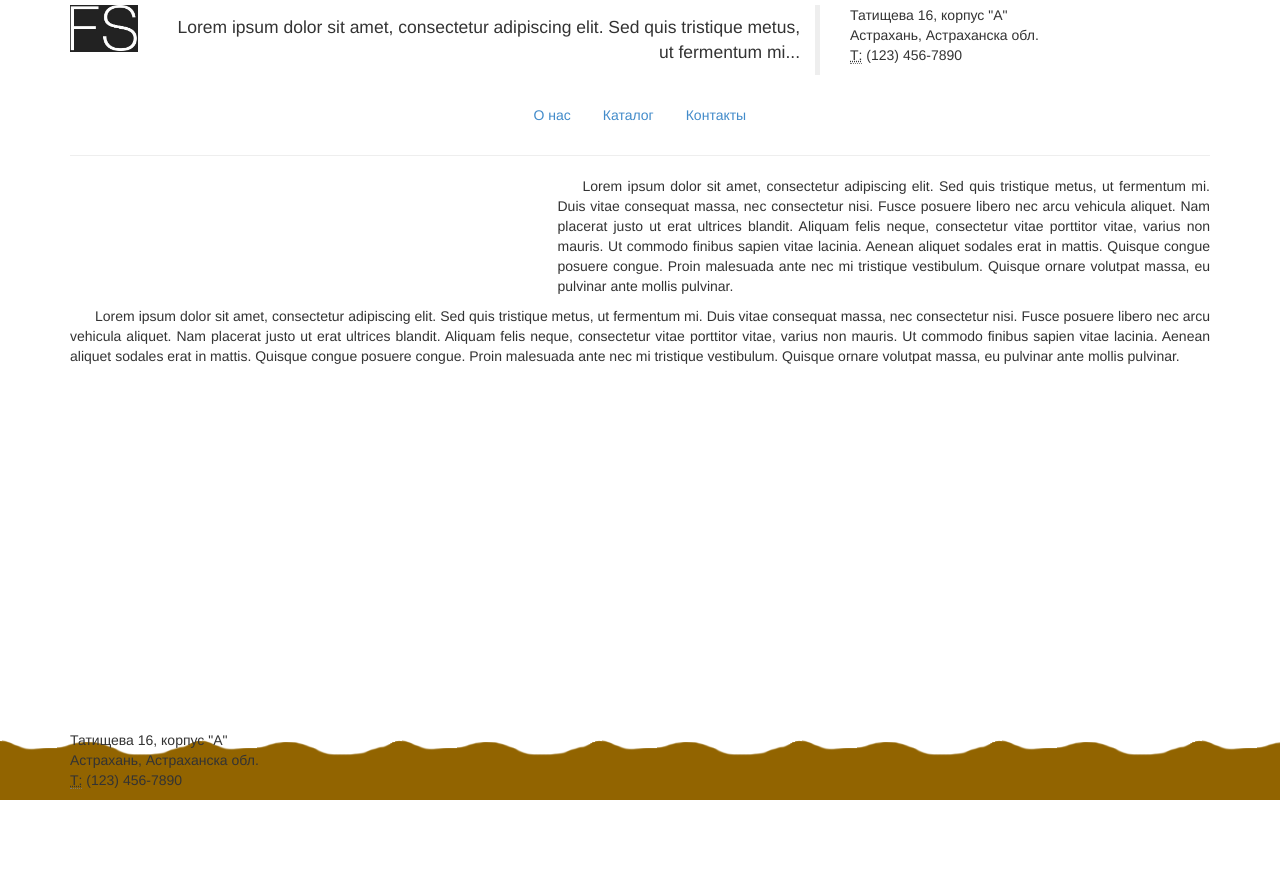
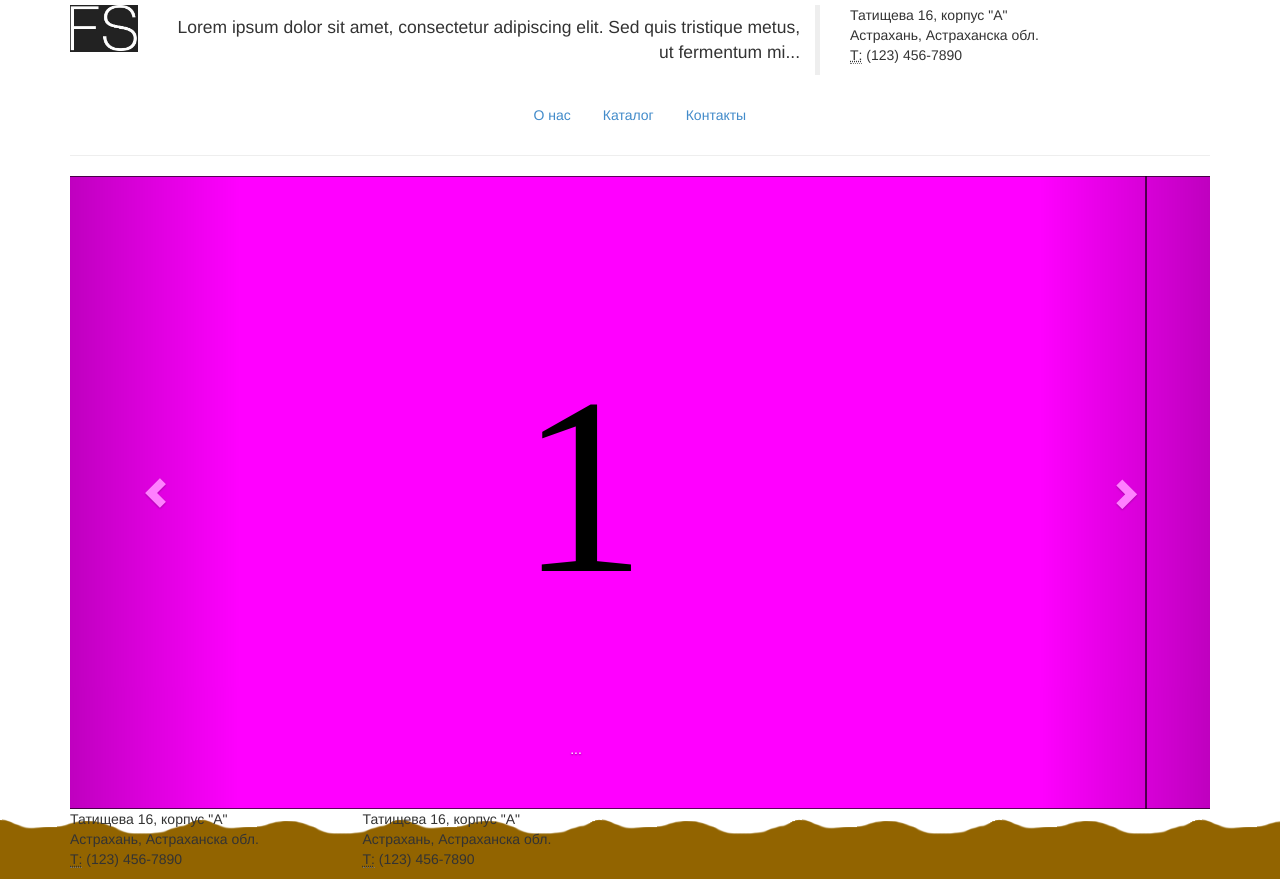
Before and after one commit to iKolya01/RybalovniyiMagasin, a plain HTML site: page сайт/index.html in a window 1280 px wide. Before the commit the page ends 810 px from the top, so only its background shows below. Drawn offline with nearby package versions, Linux system fonts and the light colour scheme.

Commit message:
ukfdyfz cnhfybwf

```diff
--- a/сайт/index.html
+++ b/сайт/index.html
@@ -4,7 +4,7 @@
     <meta charset="utf-8">
     <meta http-equiv="X-UA-Compatible" content="IE=edge">
     <meta name="viewport" content="width=device-width, initial-scale=1">
-    <title>Bootstrap 101 Template</title>
+    <title>Рыбаловный магазин</title>
 
     <!-- Bootstrap -->
     <link href="css/bootstrap.min.css" rel="stylesheet">
@@ -46,20 +46,61 @@
 		</ul>
 	  </div>
 	  <hr />
-	  <div class="row">
-	    <div class="col-md-5">
+	</div>
+	<div class="container">
+	  <div id="carousel-example-generic" class="carousel slide" data-ride="carousel">
+		<!-- Indicators
+		<ol class="carousel-indicators">
+		  <li data-target="#carousel-example-generic" data-slide-to="0" class="active"></li>
+		  <li data-target="#carousel-example-generic" data-slide-to="1"></li>
+		  <li data-target="#carousel-example-generic" data-slide-to="2"></li>
+		</ol>-->
+
+		<!-- Wrapper for slides -->
+		<div class="carousel-inner" role="listbox">
+		  <div class="item active">
+			<img src="img/1.svg" alt="...">
+			<div class="carousel-caption">
+			  ...
+			</div>
+		  </div>
+		  <div class="item">
+			<img src="img/2.svg" alt="...">
+			<div class="carousel-caption">
+			  ...
+			</div>
+		  </div>
+		  <div class="item">
+			<img src="img/3.svg" alt="...">
+			<div class="carousel-caption">
+			  ...
+			</div>
+		  </div>
 		</div>
-		<div class="col-md-7">
-		  <p>Lorem ipsum dolor sit amet, consectetur adipiscing elit. Sed quis tristique metus, ut fermentum mi. Duis vitae consequat massa, nec consectetur nisi. Fusce posuere libero nec arcu vehicula aliquet. Nam placerat justo ut erat ultrices blandit. Aliquam felis neque, consectetur vitae porttitor vitae, varius non mauris. Ut commodo finibus sapien vitae lacinia. Aenean aliquet sodales erat in mattis. Quisque congue posuere congue. Proin malesuada ante nec mi tristique vestibulum. Quisque ornare volutpat massa, eu pulvinar ante mollis pulvinar.</p>
-		</div>
+
+		<!-- Controls -->
+		<a class="left carousel-control" href="#carousel-example-generic" role="button" data-slide="prev">
+		  <span class="glyphicon glyphicon-chevron-left" aria-hidden="true"></span>
+		  <span class="sr-only">Previous</span>
+		</a>
+		<a class="right carousel-control" href="#carousel-example-generic" role="button" data-slide="next">
+		  <span class="glyphicon glyphicon-chevron-right" aria-hidden="true"></span>
+		  <span class="sr-only">Next</span>
+		</a>
 	  </div>
-	  <p>Lorem ipsum dolor sit amet, consectetur adipiscing elit. Sed quis tristique metus, ut fermentum mi. Duis vitae consequat massa, nec consectetur nisi. Fusce posuere libero nec arcu vehicula aliquet. Nam placerat justo ut erat ultrices blandit. Aliquam felis neque, consectetur vitae porttitor vitae, varius non mauris. Ut commodo finibus sapien vitae lacinia. Aenean aliquet sodales erat in mattis. Quisque congue posuere congue. Proin malesuada ante nec mi tristique vestibulum. Quisque ornare volutpat massa, eu pulvinar ante mollis pulvinar.</p>
 	</div>
 	<footer class="footer">
       <div class="container">
         <div class="row">
 		  <div class="col-md-3">
-		    <address>
+		    <address style="margin-bottom: 0px;">
+			  Татищева 16, корпус "А"<br>
+			  Астрахань, Астраханска обл.<br>
+			  <abbr title="Телефон">Т:</abbr> (123) 456-7890
+		    </address>
+		  </div>
+		  <div class="col-md-3">
+		    <address style="margin-bottom: 0px;">
 			  Татищева 16, корпус "А"<br>
 			  Астрахань, Астраханска обл.<br>
 			  <abbr title="Телефон">Т:</abbr> (123) 456-7890
```
Also changed, not shown: сайт/img/1.svg (added), сайт/img/2.svg (added), сайт/img/3.svg (added).
